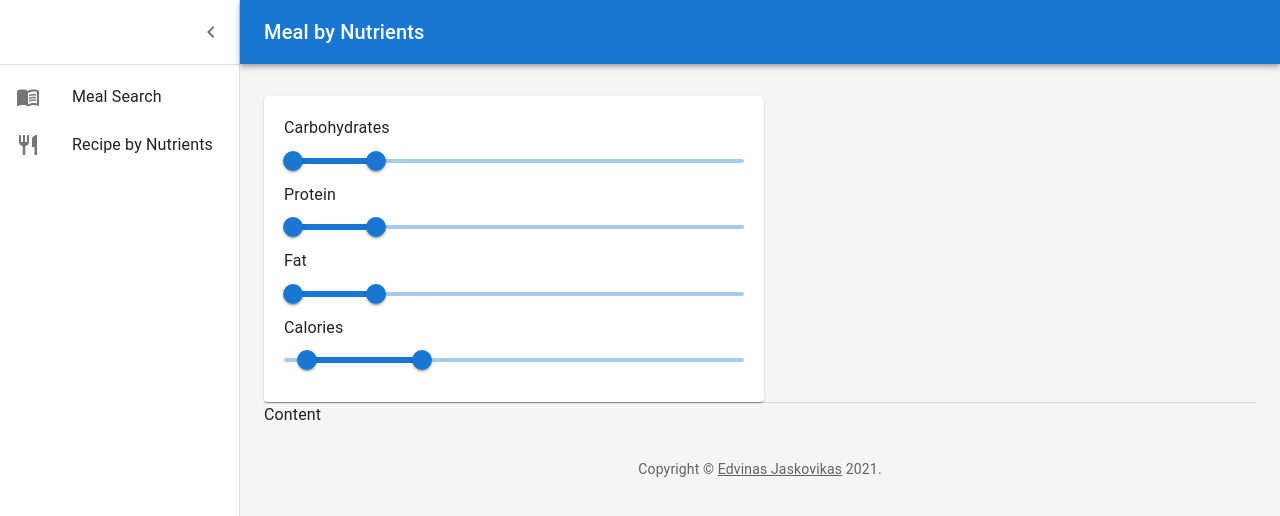
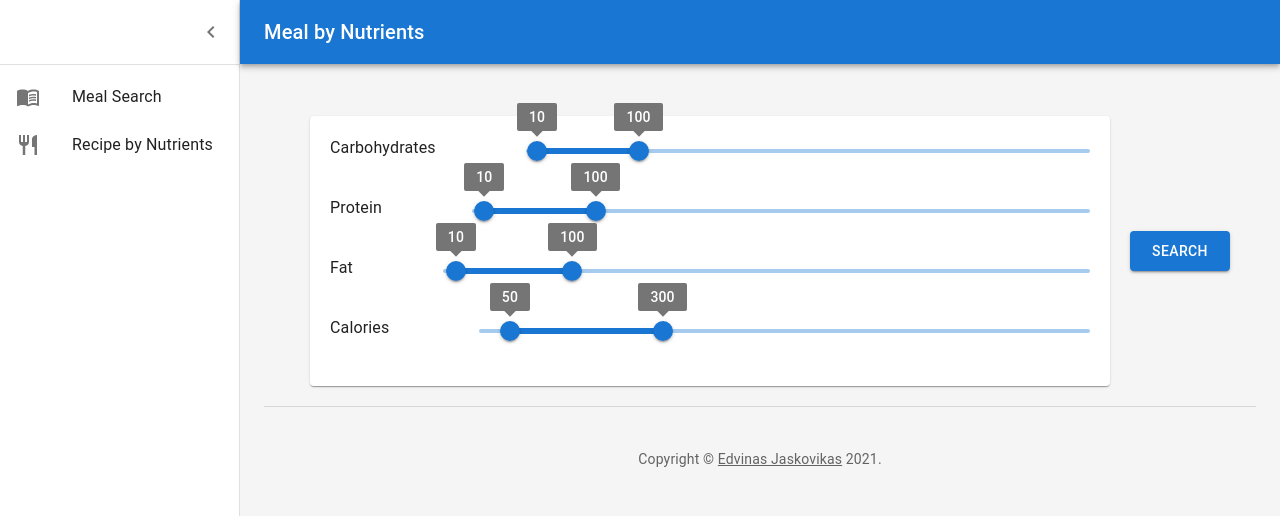
Before and after one commit to edvjask/Food-Tracker, a React (Create React App) app in the folder frontend/: page /by_nutrients in a window 1280 px wide. Shown: the top 516 px of the page. Built offline with nearby package versions, Linux system fonts and the light colour scheme.

Commit message:
Searching by nutrients implementation, extra info modal

```diff
--- a/frontend/src/components/NutrientsSearch/ByNutrientSearchMain.js
+++ b/frontend/src/components/NutrientsSearch/ByNutrientSearchMain.js
@@ -1,25 +1,26 @@
 import * as React from "react";
 import { useEffect, useState } from "react";
-import {
-  getRecipeByNutrients,
-} from "../../services/publicAPIService";
+import { getRecipeByNutrients } from "../../services/publicAPIService";
 import Box from "@mui/material/Box";
 import Divider from "@mui/material/Divider";
 import { sliderLabelsAndRanges } from "../../enums/NutrientsSettings";
-import { Paper, Slider } from "@mui/material";
+import { Button, Paper, Slider } from "@mui/material";
 import Typography from "@mui/material/Typography";
+import { NutrientItem } from "./NutrientItem";
+import { RecipeModal } from "./RecipeModal";
 
 export const ByNutrientSearchMain = () => {
   const minDistance = 10;
 
-  const [toggleSearch, setToggleSearch] = useState(false);
   const [searchValues, setSearchValues] = useState({
     cal: [50, 300],
     carbs: [10, 100],
     fat: [10, 100],
     protein: [10, 100],
   });
-
+  const [foods, setFoods] = useState([]);
+  const [activeId, setActiveId] = useState(null);
+  const [modalOpen, setModalOpen] = useState(false);
   const handleInputChange = (event, newValue, activeThumb, slider, max) => {
     if (!Array.isArray(newValue)) {
       return;
@@ -43,36 +44,80 @@ export const ByNutrientSearchMain = () => {
     }
   };
 
-  useEffect(() => {
+  const handleSearch = (e) => {
+    e.preventDefault();
     const getRecipes = async () => {
-      const resp = await getRecipeByNutrients();
+      let nutrients = {};
+      Object.entries(searchValues).forEach(([key, value]) => {
+        const [min, max] = value;
+        switch (key) {
+          case "carbs":
+            nutrients = { ...nutrients, minCarbs: min, maxCarbs: max };
+            break;
+          case "cal":
+            nutrients = { ...nutrients, minCalories: min, maxCalories: max };
+            break;
+          case "protein":
+            nutrients = { ...nutrients, minProtein: min, maxProtein: max };
+            break;
+          case "fat":
+            nutrients = { ...nutrients, minFat: min, maxFat: max };
+            break;
+          default:
+            break;
+        }
+      });
+
+      const resp = await getRecipeByNutrients(nutrients);
       if (resp) {
-        console.log(resp);
+        setFoods(resp);
       }
     };
-    //getRecipes();
-  }, [toggleSearch]);
+    getRecipes();
+  };
+
+  const handleModalClose = () => {
+    setModalOpen(false);
+  };
 
   return (
     <>
+      <div
+        style={{
+          display: "flex",
+          justifyContent: "center",
+          alignItems: "center",
+        }}
+      >
         <Box
           component={Paper}
           sx={{
-          width: 500,
+            margin: "20px 20px",
+            width: 800,
             display: "flex",
             justifyContent: "center",
             flexDirection: "column",
             padding: "20px",
           }}
         >
-        {sliderLabelsAndRanges.map((el) => (
-          <div key={el.label}>
+          {sliderLabelsAndRanges.map((el, i) => (
+            <div
+              key={el.label}
+              style={{
+                display: "flex",
+                gap: "90px",
+                marginBottom:
+                  i !== sliderLabelsAndRanges.length - 1 ? "30px" : "inherit",
+              }}
+            >
               <Typography gutterBottom>{el.label}</Typography>
               <Slider
                 getAriaLabel={() => el.label}
                 value={searchValues[el.val]}
-              onChange={(e, n, a) => handleInputChange(e, n, a, el.val, el.max)}
-              valueLabelDisplay="auto"
+                onChange={(e, n, a) =>
+                  handleInputChange(e, n, a, el.val, el.max)
+                }
+                valueLabelDisplay="on"
                 disableSwap
                 min={el.min}
                 max={el.max}
@@ -80,8 +125,46 @@ export const ByNutrientSearchMain = () => {
             </div>
           ))}
         </Box>
+        <Button
+          variant={"contained"}
+          onClick={handleSearch}
+          sx={{
+            height: "40px",
+            width: "100px",
+          }}
+        >
+          Search
+        </Button>
+      </div>
       <Divider />
-      <div>Content</div>
+      <Box
+        sx={{
+          marginTop: "10px",
+          display: "flex",
+          flexWrap: "wrap",
+          "& > :not(style)": {
+            m: 1,
+            p: 1,
+            width: "80%",
+            height: "200px",
+          },
+        }}
+      >
+        {foods &&
+          foods.map((el, i) => (
+            <NutrientItem
+              key={el.id}
+              item={el}
+              setActiveId={setActiveId}
+              openModal={setModalOpen}
+            />
+          ))}
+      </Box>
+      <RecipeModal
+        open={modalOpen}
+        handleClose={handleModalClose}
+        activeId={activeId}
+      />
     </>
   );
 };
--- /dev/null
+++ b/frontend/src/components/NutrientsSearch/InfoTable.js
@@ -0,0 +1,67 @@
+import {
+  Link,
+  Paper,
+  Table,
+  TableBody,
+  TableCell,
+  TableContainer,
+  TableHead,
+  TableRow,
+} from "@mui/material";
+
+export const InfoTable = ({ info }) => {
+  return (
+    <TableContainer sx={{ width: 300 }} component={Paper}>
+      <Table aria-label="simple table">
+        <TableHead>
+          <TableRow>
+            <TableCell>Information</TableCell>
+            <TableCell align="right">Value</TableCell>
+          </TableRow>
+        </TableHead>
+        <TableBody>
+          <TableRow>
+            <TableCell component="th" scope="row">
+              Source to original:
+            </TableCell>
+            <TableCell align="right">
+              <Link href={info.sourceUrl}>Link</Link>
+            </TableCell>
+          </TableRow>
+          <TableRow>
+            <TableCell component="th" scope="row">
+              Dairy Free:
+            </TableCell>
+            <TableCell align="right">{info.dairyFree ? "Yes" : "No"}</TableCell>
+          </TableRow>
+          <TableRow>
+            <TableCell component="th" scope="row">
+              Health Score:
+            </TableCell>
+            <TableCell align="right">{`${info.healthScore} / 100`}</TableCell>
+          </TableRow>
+          <TableRow>
+            <TableCell component="th" scope="row">
+              Minutes to prepare:
+            </TableCell>
+            <TableCell align="right">{info.readyInMinutes} min</TableCell>
+          </TableRow>
+          <TableRow>
+            <TableCell component="th" scope="row">
+              Gluten free:
+            </TableCell>
+            <TableCell align="right">
+              {info.glutenFree ? "Yes" : "No"}
+            </TableCell>
+          </TableRow>
+          <TableRow>
+            <TableCell component="th" scope="row">
+              Price per serving:
+            </TableCell>
+            <TableCell align="right">{info.pricePerServing} $</TableCell>
+          </TableRow>
+        </TableBody>
+      </Table>
+    </TableContainer>
+  );
+};
--- /dev/null
+++ b/frontend/src/components/NutrientsSearch/NutrientItem.js
@@ -0,0 +1,33 @@
+import { Button, Paper, Typography } from "@mui/material";
+
+export const NutrientItem = ({ item, setActiveId, openModal }) => {
+  const handleModalOpen = (e) => {
+    e.preventDefault();
+    if (item.id) {
+      setActiveId(item.id);
+      openModal(true);
+    }
+  };
+
+  return (
+    <Paper elevation={3}>
+      <div style={{ display: "flex", gap: 10, alignItems: "center" }}>
+        <div>
+          <div style={{ display: "flex", gap: "10px", alignItems: "center" }}>
+            <img src={item.image} width={"100px"} alt={item.title} />
+            <Typography variant={"body1"}>{item.title}</Typography>
+          </div>
+          <div style={{ marginTop: 10 }}>
+            <strong>Nutritional info</strong>
+          </div>
+          <div>
+            {`Calories: ${item.calories}kcal, Protein: ${item.protein}, Carbohydrates: ${item.carbs}, Fat: ${item.fat}`}
+          </div>
+        </div>
+        <Button variant={"outlined"} onClick={handleModalOpen}>
+          More info
+        </Button>
+      </div>
+    </Paper>
+  );
+};
--- /dev/null
+++ b/frontend/src/components/NutrientsSearch/RecipeModal.js
@@ -0,0 +1,58 @@
+import { useEffect, useState } from "react";
+import { getInfoFromId } from "../../services/publicAPIService";
+import { Link, Modal } from "@mui/material";
+import Box from "@mui/material/Box";
+import Typography from "@mui/material/Typography";
+import * as React from "react";
+import { InfoTable } from "./InfoTable";
+
+export const RecipeModal = ({ activeId, open, handleClose }) => {
+  const style = {
+    position: "absolute",
+    top: "50%",
+    left: "50%",
+    transform: "translate(-50%, -50%)",
+    width: "50%",
+    height: "50%",
+    bgcolor: "background.paper",
+    boxShadow: 24,
+    p: 4,
+    overflow: "scroll",
+  };
+
+  const [info, setInfo] = useState([]);
+  const [loading, setLoading] = useState(false);
+
+  useEffect(() => {
+    if (activeId) {
+      const getInfo = async () => {
+        setLoading(true);
+        const response = await getInfoFromId(activeId);
+        if (response) {
+          setInfo(response);
+          setLoading(false);
+        }
+      };
+      getInfo();
+    }
+  }, [activeId]);
+
+  return activeId && !loading ? (
+    <Modal
+      open={open}
+      onClose={handleClose}
+      aria-labelledby="modal-modal-title"
+      aria-describedby="modal-modal-description"
+    >
+      <Box sx={style}>
+        <Typography id="modal-modal-title" variant="h4">
+          {info.title}
+        </Typography>
+        <Typography id="modal-modal-description" sx={{ mt: 2 }} />
+        <div>
+          <InfoTable info={info} />
+        </div>
+      </Box>
+    </Modal>
+  ) : null;
+};
--- a/frontend/src/services/publicAPIService.js
+++ b/frontend/src/services/publicAPIService.js
@@ -75,16 +75,16 @@ export const getRandomDrink = async () => {
 //recipe by nutrients
 
 //test object
-const values = {
-  minCarbs: 10,
-  maxCarbs: 150,
-  minProtein: 30,
-  maxProtein: 300,
-  minFat: 10,
-  maxFat: 50,
-  minCalories: 100,
-  maxCalories: 300,
-};
+// const values = {
+//   minCarbs: 10,
+//   maxCarbs: 150,
+//   minProtein: 30,
+//   maxProtein: 300,
+//   minFat: 10,
+//   maxFat: 50,
+//   minCalories: 100,
+//   maxCalories: 300,
+// };
 
 const BASE_URL = `https://api.spoonacular.com/recipes/findByNutrients?apiKey=${SPOONACULAR_API_KEY}`;
 export const getRecipeByNutrients = async (ingredients) => {
@@ -102,3 +102,14 @@ export const getRecipeByNutrients = async (ingredients) => {
     console.error(ex);
   }
 };
+
+export const getInfoFromId = async (id) => {
+  try {
+    const resp = await fetch(
+      `https://api.spoonacular.com/recipes/${id}/information?apiKey=${SPOONACULAR_API_KEY}&includeNutrition=false`
+    );
+    return await resp.json();
+  } catch (ex) {
+    console.error(ex);
+  }
+};
```
Lines whose indentation alone changed are shown as unchanged.
